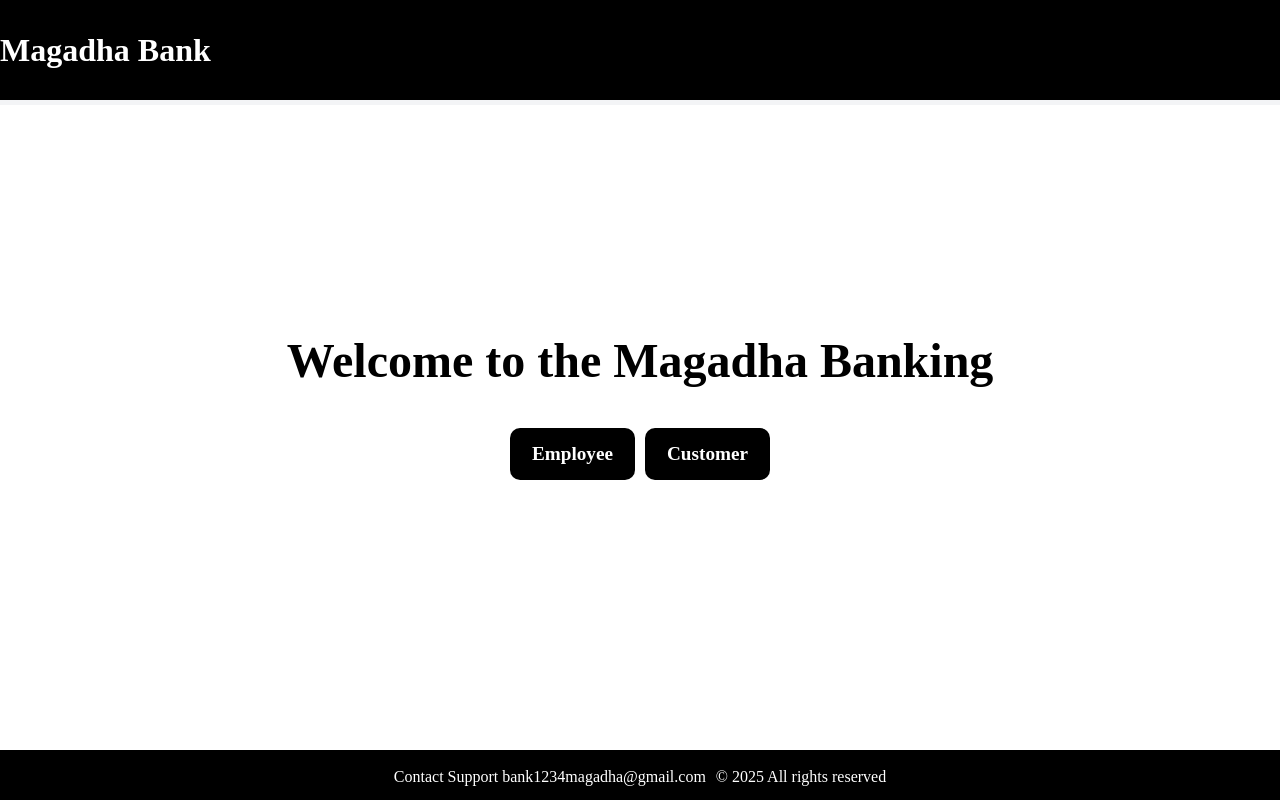
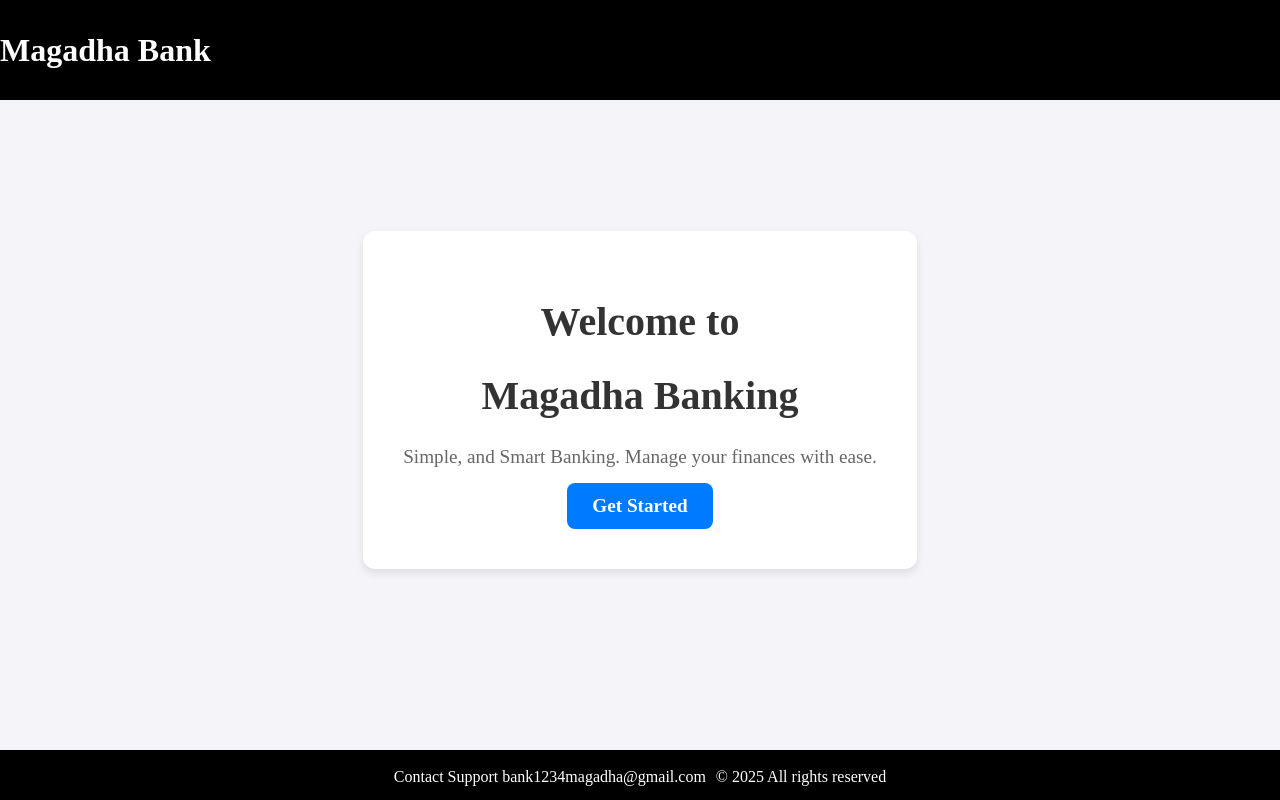
Before and after one commit to jagadeeshpj1610/bankProject, a React (Vite) app in the folder frontend/: page / in a window 1280 px wide. Built offline with nearby package versions, Linux system fonts and the light colour scheme.

Commit message:
made some changes

```diff
--- a/frontend/src/components/Welcome.jsx
+++ b/frontend/src/components/Welcome.jsx
@@ -4,15 +4,17 @@ import "../css/App.css";
 
 const Welcome = () => {
   return (
-    <div className="welcomeContainer">
-      <h1>Welcome to the Magadha Banking</h1>
-      <div className="options">
-        <p className="admins"> <Link to="/adminLogin" className="link">Employee</Link> </p>
-        <p className="user"> <Link to="/login" className="link">Customer</Link></p>
+    <div className="welcome-container">
+      <div className="welcome-content">
+        <h1 className="welcome-heading">Welcome to</h1>
+        <h1 className="welcome-heading">Magadha Banking</h1>
+        <p className="welcome-text">
+          Simple, and Smart Banking. Manage your finances with ease.
+        </p>
+        <Link to="/login" className="welcome-button">Get Started</Link>
       </div>
-
     </div>
   );
-}
+};
 
 export default Welcome;
--- a/frontend/src/css/App.css
+++ b/frontend/src/css/App.css
@@ -141,3 +141,47 @@
 .link{
   color: white;
 }
+
+.welcome-container {
+  display: flex;
+  height: 100vh;
+  justify-content: center;
+  align-items: center;
+  background: #f4f4f9;
+}
+
+.welcome-content {
+  text-align: center;
+  background: white;
+  padding: 40px;
+  border-radius: 12px;
+  box-shadow: 0px 4px 10px rgba(0, 0, 0, 0.1);
+  max-width: 500px;
+}
+
+.welcome-heading {
+  font-size: 2.5rem;
+  font-weight: bold;
+  color: #333;
+}
+
+.welcome-text {
+  font-size: 1.2rem;
+  color: #666;
+  margin: 15px 0;
+}
+
+.welcome-button {
+  display: inline-block;
+  padding: 12px 25px;
+  font-size: 1.2rem;
+  color: white;
+  background: #007bff;
+  border-radius: 8px;
+  text-decoration: none;
+  font-weight: bold;
+}
+
+.welcome-button:hover {
+  background: #0056b3;
+}
```
